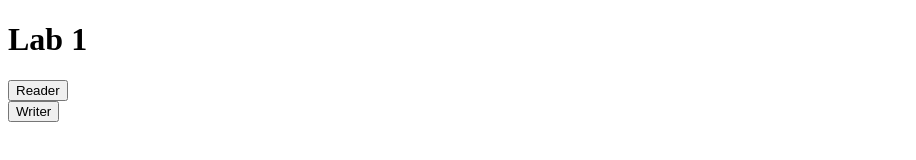
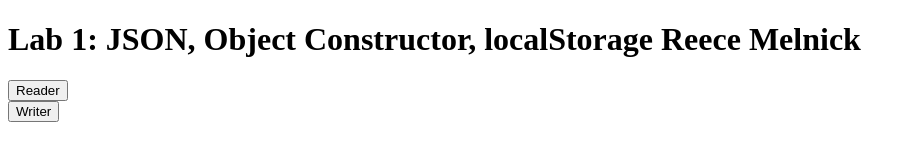
Before and after one commit to reecemelnick/COMP4537-Lab1, a plain HTML site: page index.html in a window 1280 px wide. Shown: the whole page, without its empty margins (0-916 px from the left). Drawn offline with Linux system fonts and the light colour scheme.

Commit message:
changed title

```diff
--- a/index.html
+++ b/index.html
@@ -6,7 +6,7 @@
     <title>Document</title>
 </head>
 <body>
-    <h1>Lab 1</h1>
+    <h1>Lab 1: JSON, Object Constructor, localStorage Reece Melnick</h1>
 
     <form action="./reader.html">
         <input type="submit" value="Reader" />
```
